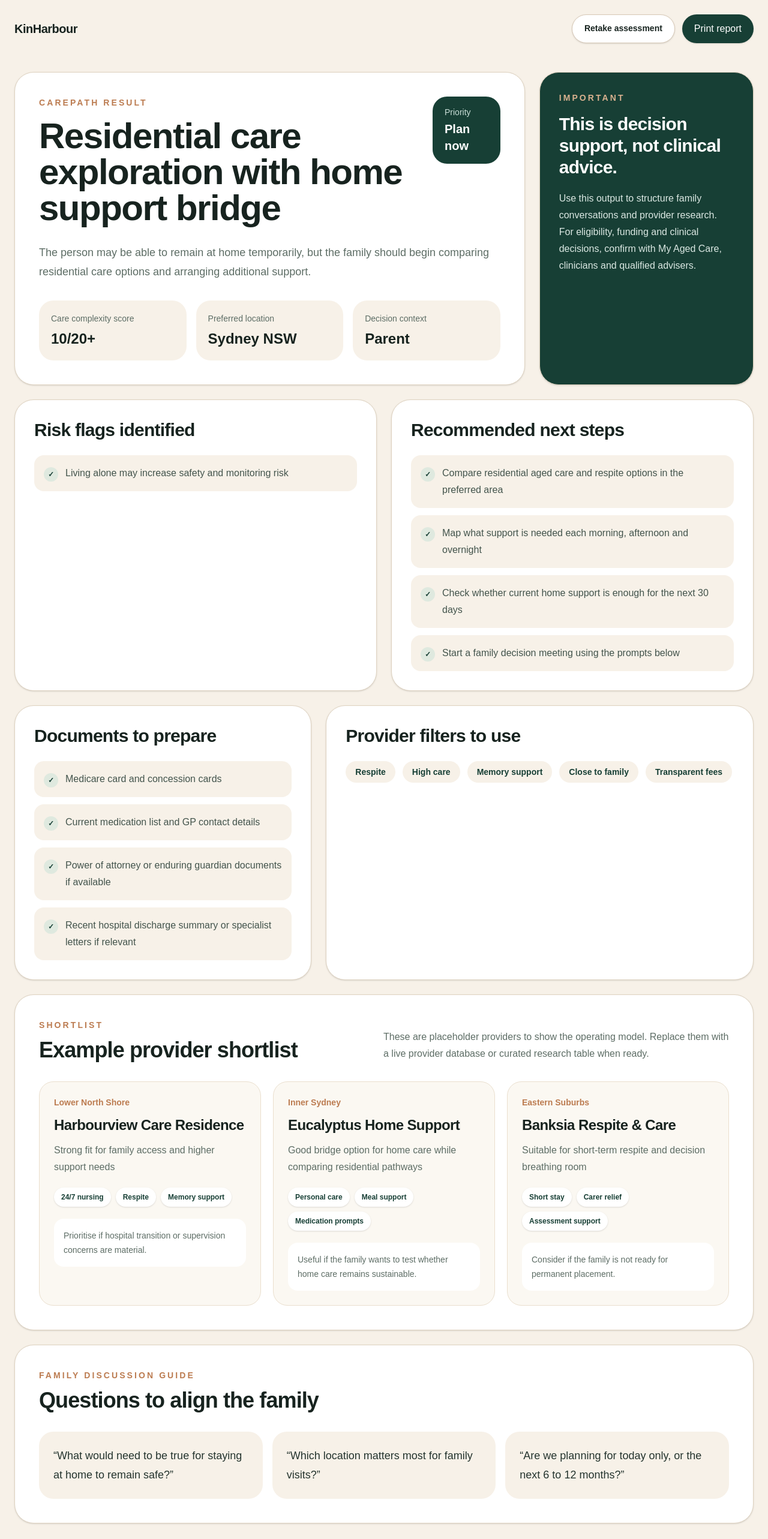
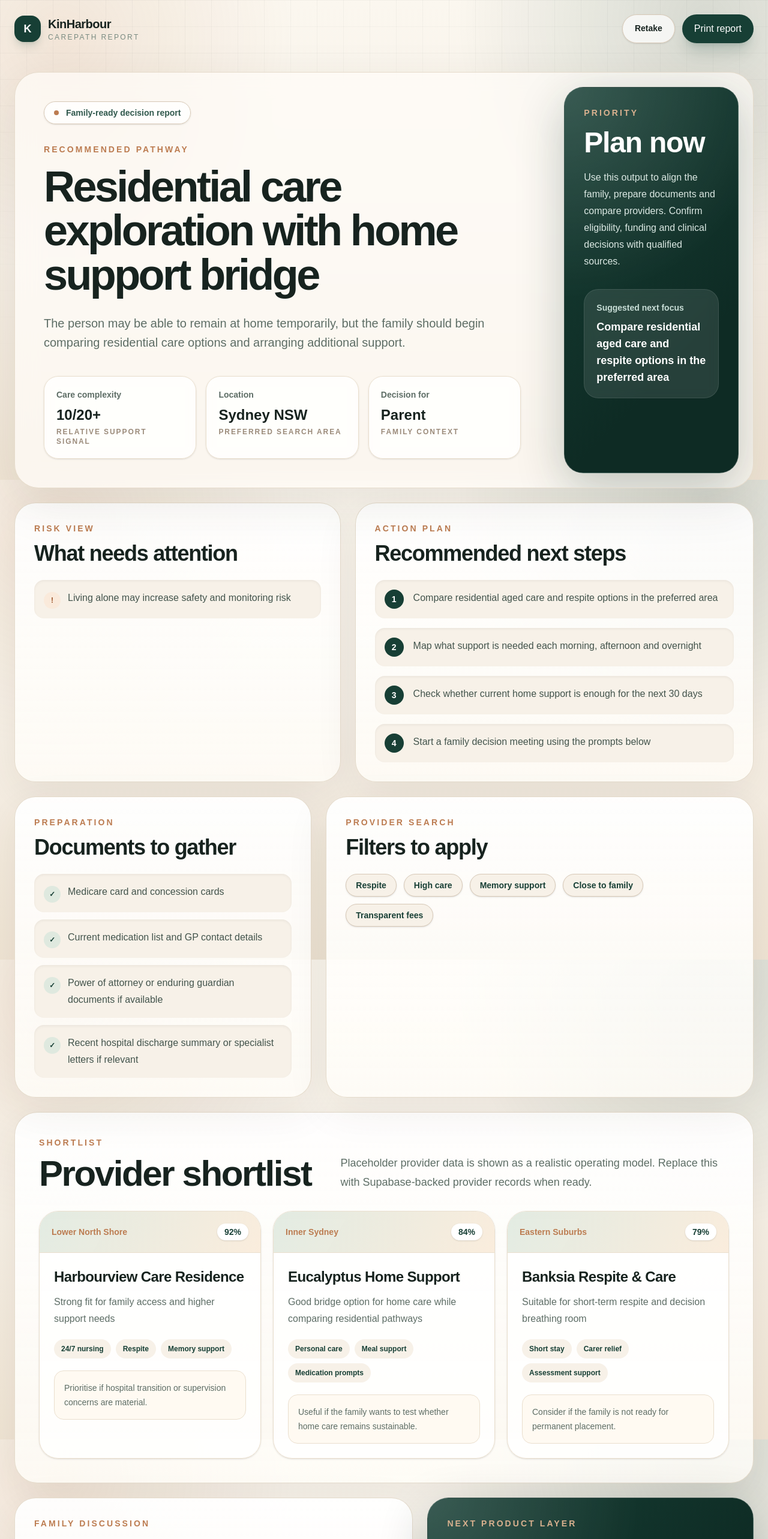
Before and after one commit to Mattrix07/kinharbour, a Next.js app: page /results in a window 1280 px wide. Shown: the top 2566 px of the page at 60% size. Built offline with nearby package versions, Linux system fonts and the light colour scheme.

Commit message:
Upgrade results into premium report UI

```diff
--- a/app/results/page.tsx
+++ b/app/results/page.tsx
@@ -8,6 +8,7 @@ const providers = [
     name: "Harbourview Care Residence",
     location: "Lower North Shore",
     fit: "Strong fit for family access and higher support needs",
+    score: "92%",
     features: ["24/7 nursing", "Respite", "Memory support"],
     note: "Prioritise if hospital transition or supervision concerns are material.",
   },
@@ -15,6 +16,7 @@ const providers = [
     name: "Eucalyptus Home Support",
     location: "Inner Sydney",
     fit: "Good bridge option for home care while comparing residential pathways",
+    score: "84%",
     features: ["Personal care", "Meal support", "Medication prompts"],
     note: "Useful if the family wants to test whether home care remains sustainable.",
   },
@@ -22,6 +24,7 @@ const providers = [
     name: "Banksia Respite & Care",
     location: "Eastern Suburbs",
     fit: "Suitable for short-term respite and decision breathing room",
+    score: "79%",
     features: ["Short stay", "Carer relief", "Assessment support"],
     note: "Consider if the family is not ready for permanent placement.",
   },
@@ -47,140 +50,180 @@ export default function ResultsPage() {
   const result = useMemo(() => getCarePath(answers), [answers]);
 
   return (
-    <main className="min-h-screen bg-[#f7f1e8] text-[#17231f]">
+    <main className="luxury-shell min-h-screen text-[#17231f]">
       <nav className="mx-auto flex max-w-7xl items-center justify-between px-6 py-6 print:hidden">
-        <a href="/" className="text-xl font-semibold tracking-tight">KinHarbour</a>
+        <a href="/" className="flex items-center gap-3">
+          <span className="flex h-11 w-11 items-center justify-center rounded-2xl bg-[#173f35] text-lg font-semibold text-white shadow-lg shadow-emerald-950/15">K</span>
+          <div>
+            <p className="text-xl font-semibold tracking-tight">KinHarbour</p>
+            <p className="text-xs font-medium uppercase tracking-[0.2em] text-[#7a8b82]">CarePath report</p>
+          </div>
+        </a>
         <div className="flex gap-3">
-          <a href="/assessment" className="rounded-full border border-[#d8c9b7] bg-white px-5 py-3 text-sm font-semibold text-[#173f35] shadow-sm">Retake assessment</a>
-          <button onClick={() => window.print()} className="rounded-full bg-[#173f35] px-5 py-3 text-sm font-semibold text-white shadow-sm">Print report</button>
+          <a href="/assessment" className="rounded-full border border-[#d8c9b7] bg-white/70 px-5 py-3 text-sm font-semibold text-[#173f35] shadow-sm backdrop-blur">Retake</a>
+          <button onClick={() => window.print()} className="rounded-full bg-[#173f35] px-5 py-3 text-sm font-semibold text-white shadow-xl shadow-emerald-950/15">Print report</button>
         </div>
       </nav>
 
       <section className="mx-auto max-w-7xl px-6 pb-20 pt-6">
-        <div className="grid gap-6 lg:grid-cols-[1fr_0.42fr]">
-          <article className="rounded-[2rem] border border-[#dfd3c1] bg-white p-8 shadow-sm md:p-10">
-            <div className="flex flex-col gap-5 md:flex-row md:items-start md:justify-between">
-              <div>
-                <p className="text-sm font-semibold uppercase tracking-[0.22em] text-[#bc7c51]">CarePath result</p>
-                <h1 className="mt-4 max-w-3xl text-4xl font-semibold tracking-tight md:text-6xl">{result.pathway}</h1>
+        <div className="glass-panel overflow-hidden rounded-[2.5rem]">
+          <div className="grid gap-0 lg:grid-cols-[1fr_0.38fr]">
+            <article className="p-8 md:p-12">
+              <div className="mb-8 inline-flex items-center gap-3 rounded-full border border-[#d8c9b7] bg-white/70 px-4 py-2 text-sm font-semibold text-[#31594d] shadow-sm backdrop-blur">
+                <span className="h-2 w-2 rounded-full bg-[#bc7c51]" />
+                Family-ready decision report
               </div>
-              <div className="rounded-3xl bg-[#173f35] px-5 py-4 text-white">
-                <p className="text-sm text-[#c9ded7]">Priority</p>
-                <p className="mt-1 text-xl font-semibold">{result.urgencyLabel}</p>
-              </div>
-            </div>
-            <p className="mt-7 max-w-4xl text-lg leading-8 text-[#5d6d65]">{result.summary}</p>
-
-            <div className="mt-8 grid gap-4 md:grid-cols-3">
-              <Metric label="Care complexity score" value={`${result.score}/20+`} />
-              <Metric label="Preferred location" value={answers.location || "Not provided"} />
-              <Metric label="Decision context" value={answers.relationship || "Family member"} />
+              <p className="text-sm font-semibold uppercase tracking-[0.22em] text-[#bc7c51]">Recommended pathway</p>
+              <h1 className="mt-4 max-w-4xl text-4xl font-semibold leading-[1.02] tracking-[-0.05em] md:text-7xl">
+                {result.pathway}
+              </h1>
+              <p className="mt-7 max-w-4xl text-lg leading-8 text-[#5d6d65] md:text-xl">{result.summary}</p>
+              <div className="mt-10 grid gap-4 md:grid-cols-3">
+                <Metric label="Care complexity" value={`${result.score}/20+`} helper="Relative support signal" />
+                <Metric label="Location" value={answers.location || "Not provided"} helper="Preferred search area" />
+                <Metric label="Decision for" value={answers.relationship || "Family member"} helper="Family context" />
               </div>
             </article>
 
-          <aside className="rounded-[2rem] border border-[#dfd3c1] bg-[#173f35] p-8 text-white shadow-sm">
-            <p className="text-sm font-semibold uppercase tracking-[0.22em] text-[#d9b18f]">Important</p>
-            <h2 className="mt-4 text-3xl font-semibold tracking-tight">This is decision support, not clinical advice.</h2>
+            <aside className="depth-card m-4 rounded-[2rem] p-8 text-white lg:m-6">
+              <p className="text-sm font-semibold uppercase tracking-[0.22em] text-[#d9b18f]">Priority</p>
+              <h2 className="mt-4 text-5xl font-semibold tracking-tight">{result.urgencyLabel}</h2>
               <p className="mt-5 leading-7 text-[#dbe8e3]">
-              Use this output to structure family conversations and provider research. For eligibility, funding and clinical decisions, confirm with My Aged Care, clinicians and qualified advisers.
+                Use this output to align the family, prepare documents and compare providers. Confirm eligibility, funding and clinical decisions with qualified sources.
               </p>
+              <div className="mt-8 rounded-3xl border border-white/10 bg-white/10 p-5 backdrop-blur">
+                <p className="text-sm font-semibold text-[#c9ded7]">Suggested next focus</p>
+                <p className="mt-2 text-lg font-semibold">{result.nextSteps[0]}</p>
+              </div>
             </aside>
           </div>
-
-        <div className="mt-6 grid gap-6 lg:grid-cols-2">
-          <Panel title="Risk flags identified">
-            <Checklist items={result.riskFlags} />
-          </Panel>
-          <Panel title="Recommended next steps">
-            <Checklist items={result.nextSteps} />
-          </Panel>
         </div>
 
-        <div className="mt-6 grid gap-6 lg:grid-cols-[0.82fr_1.18fr]">
-          <Panel title="Documents to prepare">
+        <section className="mt-6 grid gap-6 lg:grid-cols-[0.9fr_1.1fr]">
+          <Panel eyebrow="Risk view" title="What needs attention">
+            <Checklist items={result.riskFlags} variant="risk" />
+          </Panel>
+          <Panel eyebrow="Action plan" title="Recommended next steps">
+            <Timeline items={result.nextSteps} />
+          </Panel>
+        </section>
+
+        <section className="mt-6 grid gap-6 lg:grid-cols-[0.82fr_1.18fr]">
+          <Panel eyebrow="Preparation" title="Documents to gather">
             <Checklist items={result.documents} />
           </Panel>
-          <Panel title="Provider filters to use">
+          <Panel eyebrow="Provider search" title="Filters to apply">
             <div className="flex flex-wrap gap-3">
               {result.providerFilters.map((filter) => (
-                <span key={filter} className="rounded-full bg-[#f7f1e8] px-4 py-2 text-sm font-semibold text-[#173f35]">
+                <span key={filter} className="rounded-full border border-[#d8c9b7] bg-[#f7f1e8] px-4 py-2 text-sm font-semibold text-[#173f35] shadow-sm">
                   {filter}
                 </span>
               ))}
             </div>
           </Panel>
-        </div>
+        </section>
 
-        <section className="mt-6 rounded-[2rem] border border-[#dfd3c1] bg-white p-8 shadow-sm md:p-10">
-          <div className="flex flex-col gap-4 md:flex-row md:items-end md:justify-between">
+        <section className="premium-card mt-6 rounded-[2.4rem] p-8 md:p-10">
+          <div className="grid gap-6 lg:grid-cols-[0.85fr_1.15fr] lg:items-end">
             <div>
               <p className="text-sm font-semibold uppercase tracking-[0.22em] text-[#bc7c51]">Shortlist</p>
-              <h2 className="mt-3 text-4xl font-semibold tracking-tight">Example provider shortlist</h2>
+              <h2 className="mt-3 text-4xl font-semibold tracking-[-0.04em] md:text-6xl">Provider shortlist</h2>
             </div>
-            <p className="max-w-xl leading-7 text-[#5d6d65]">
-              These are placeholder providers to show the operating model. Replace them with a live provider database or curated research table when ready.
+            <p className="text-lg leading-8 text-[#5d6d65]">
+              Placeholder provider data is shown as a realistic operating model. Replace this with Supabase-backed provider records when ready.
             </p>
           </div>
           <div className="mt-8 grid gap-5 lg:grid-cols-3">
             {providers.map((provider) => (
-              <article key={provider.name} className="rounded-3xl border border-[#eadfce] bg-[#fbf8f2] p-6">
+              <article key={provider.name} className="group overflow-hidden rounded-[2rem] border border-[#eadfce] bg-white/80 shadow-sm transition hover:-translate-y-1 hover:shadow-2xl hover:shadow-stone-900/10">
+                <div className="soft-highlight flex items-center justify-between border-b border-[#eadfce] p-5">
                   <p className="text-sm font-semibold text-[#bc7c51]">{provider.location}</p>
-                <h3 className="mt-3 text-2xl font-semibold tracking-tight">{provider.name}</h3>
+                  <span className="rounded-full bg-white px-3 py-1 text-sm font-bold text-[#173f35] shadow-sm">{provider.score}</span>
+                </div>
+                <div className="p-6">
+                  <h3 className="text-2xl font-semibold tracking-tight">{provider.name}</h3>
                   <p className="mt-3 leading-7 text-[#5d6d65]">{provider.fit}</p>
                   <div className="mt-5 flex flex-wrap gap-2">
                     {provider.features.map((feature) => (
-                    <span key={feature} className="rounded-full bg-white px-3 py-2 text-xs font-semibold text-[#173f35] shadow-sm">{feature}</span>
+                      <span key={feature} className="rounded-full bg-[#f7f1e8] px-3 py-2 text-xs font-semibold text-[#173f35]">{feature}</span>
                     ))}
                   </div>
-                <p className="mt-5 rounded-2xl bg-white p-4 text-sm leading-6 text-[#5d6d65]">{provider.note}</p>
+                  <p className="mt-5 rounded-2xl border border-[#eadfce] bg-[#fffaf2] p-4 text-sm leading-6 text-[#5d6d65]">{provider.note}</p>
+                </div>
               </article>
             ))}
           </div>
         </section>
 
-        <section className="mt-6 rounded-[2rem] border border-[#dfd3c1] bg-white p-8 shadow-sm md:p-10">
-          <p className="text-sm font-semibold uppercase tracking-[0.22em] text-[#bc7c51]">Family discussion guide</p>
-          <h2 className="mt-3 text-4xl font-semibold tracking-tight">Questions to align the family</h2>
-          <div className="mt-8 grid gap-4 md:grid-cols-3">
+        <section className="mt-6 grid gap-6 lg:grid-cols-[1.1fr_0.9fr]">
+          <Panel eyebrow="Family discussion" title="Questions to align everyone">
+            <div className="grid gap-4 md:grid-cols-3">
               {result.conversationPrompts.map((prompt) => (
-              <div key={prompt} className="rounded-3xl bg-[#f7f1e8] p-6 text-lg font-medium leading-8 text-[#24342e]">
+                <div key={prompt} className="rounded-3xl bg-[#f7f1e8] p-6 text-lg font-semibold leading-8 text-[#24342e] shadow-inner">
                   “{prompt}”
                 </div>
               ))}
             </div>
+          </Panel>
+          <aside className="depth-card rounded-[2.2rem] p-8 text-white">
+            <p className="text-sm font-semibold uppercase tracking-[0.22em] text-[#d9b18f]">Next product layer</p>
+            <h2 className="mt-4 text-3xl font-semibold tracking-tight">Ready for Supabase and AI report generation.</h2>
+            <p className="mt-5 leading-7 text-[#dbe8e3]">
+              This page is structured so the result can be saved to a user account, enriched with provider data and exported as a premium PDF report.
+            </p>
+          </aside>
         </section>
       </section>
     </main>
   );
 }
 
-function Metric({ label, value }: { label: string; value: string }) {
+function Metric({ label, value, helper }: { label: string; value: string; helper: string }) {
   return (
-    <div className="rounded-3xl bg-[#f7f1e8] p-5">
-      <p className="text-sm font-medium text-[#5d6d65]">{label}</p>
+    <div className="rounded-3xl border border-[#eadfce] bg-white/70 p-5 shadow-sm backdrop-blur">
+      <p className="text-sm font-semibold text-[#5d6d65]">{label}</p>
       <p className="mt-2 text-2xl font-semibold text-[#17231f]">{value}</p>
+      <p className="mt-1 text-xs font-semibold uppercase tracking-[0.16em] text-[#9b8b7a]">{helper}</p>
     </div>
   );
 }
 
-function Panel({ title, children }: { title: string; children: React.ReactNode }) {
+function Panel({ eyebrow, title, children }: { eyebrow: string; title: string; children: React.ReactNode }) {
   return (
-    <section className="rounded-[2rem] border border-[#dfd3c1] bg-white p-8 shadow-sm">
-      <h2 className="text-3xl font-semibold tracking-tight">{title}</h2>
+    <section className="premium-card rounded-[2.2rem] p-8">
+      <p className="text-sm font-semibold uppercase tracking-[0.22em] text-[#bc7c51]">{eyebrow}</p>
+      <h2 className="mt-3 text-3xl font-semibold tracking-[-0.035em] md:text-4xl">{title}</h2>
       <div className="mt-6">{children}</div>
     </section>
   );
 }
 
-function Checklist({ items }: { items: string[] }) {
+function Checklist({ items, variant = "default" }: { items: string[]; variant?: "default" | "risk" }) {
   return (
     <ul className="grid gap-3">
       {items.map((item) => (
-        <li key={item} className="flex gap-3 rounded-2xl bg-[#f7f1e8] p-4 leading-7 text-[#43544c]">
-          <span className="mt-1 flex h-6 w-6 shrink-0 items-center justify-center rounded-full bg-[#dfe9df] text-xs font-bold text-[#173f35]">✓</span>
+        <li key={item} className="flex gap-3 rounded-2xl bg-[#f7f1e8] p-4 leading-7 text-[#43544c] shadow-inner">
+          <span className={`mt-1 flex h-7 w-7 shrink-0 items-center justify-center rounded-full text-xs font-bold ${variant === "risk" ? "bg-[#faeadb] text-[#9c542a]" : "bg-[#dfe9df] text-[#173f35]"}`}>
+            {variant === "risk" ? "!" : "✓"}
+          </span>
           <span>{item}</span>
         </li>
       ))}
     </ul>
   );
 }
+
+function Timeline({ items }: { items: string[] }) {
+  return (
+    <ol className="relative grid gap-4">
+      {items.map((item, index) => (
+        <li key={item} className="flex gap-4 rounded-2xl bg-[#f7f1e8] p-4 leading-7 text-[#43544c] shadow-inner">
+          <span className="flex h-8 w-8 shrink-0 items-center justify-center rounded-full bg-[#173f35] text-sm font-bold text-white">
+            {index + 1}
+          </span>
+          <span>{item}</span>
+        </li>
+      ))}
+    </ol>
+  );
+}
```
Lines whose indentation alone changed are shown as unchanged.
